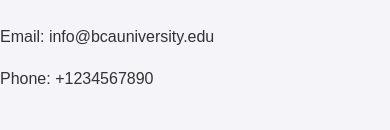
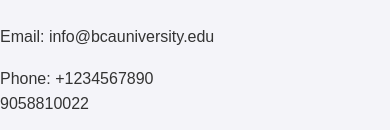
Before and after one commit to sohamsharma21/LocalRepo, a plain HTML site: page index.html in a window 390 px wide. Shown: the part 760-890 px from the top of the page. Before the commit the page ends 867 px from the top, so only its background shows below. Drawn offline with Linux system fonts and the light colour scheme.

Commit message:
Add Phone Number

```diff
--- a/index.html
+++ b/index.html
@@ -27,7 +27,7 @@
     <section>
         <h2>Contact Information</h2>
         <p>Email: info@bcauniversity.edu</p>
-        <p>Phone: +1234567890</p>
+        <p>Phone: +1234567890 <br> 9058810022</p>
     </section>
 </body>
 </html>
```
